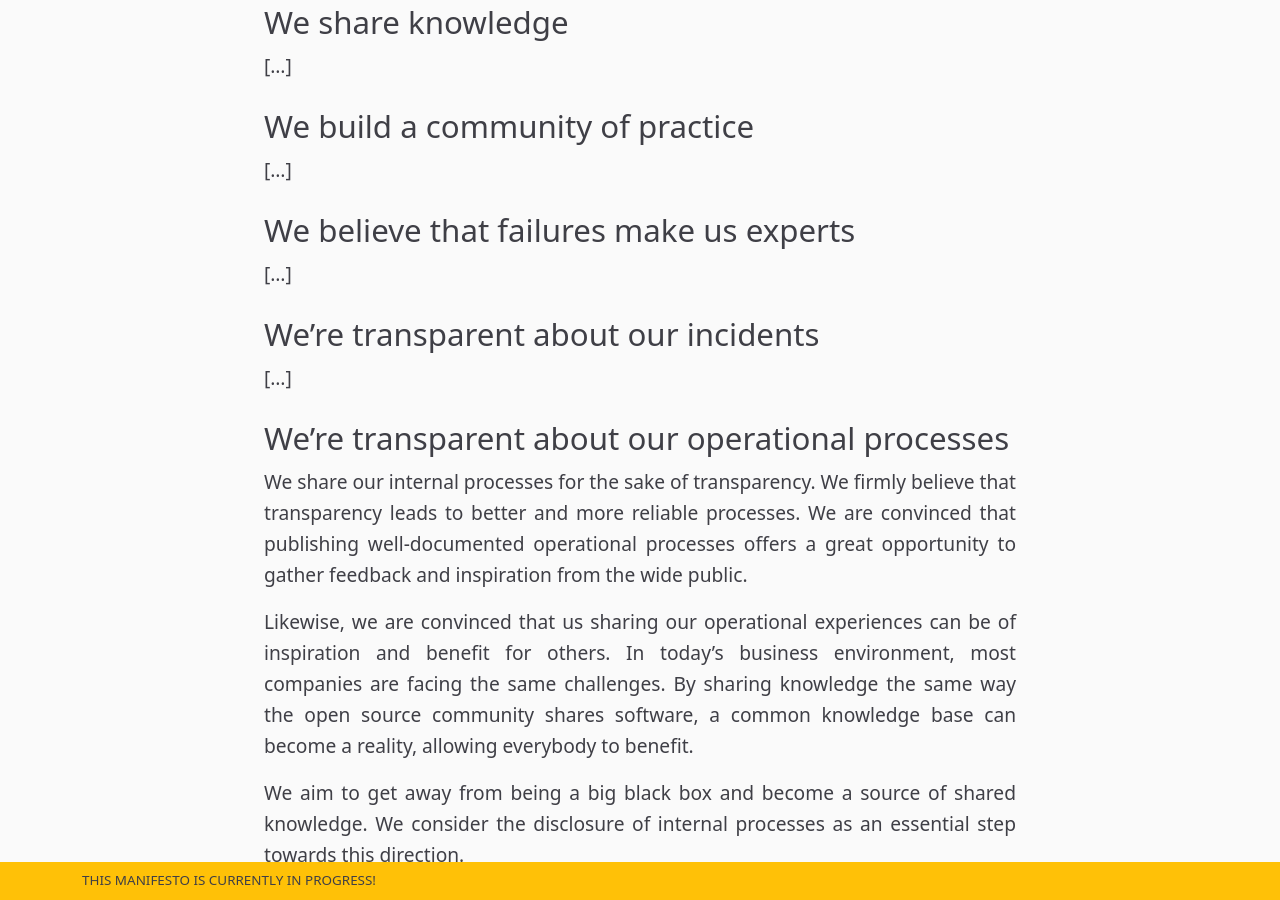
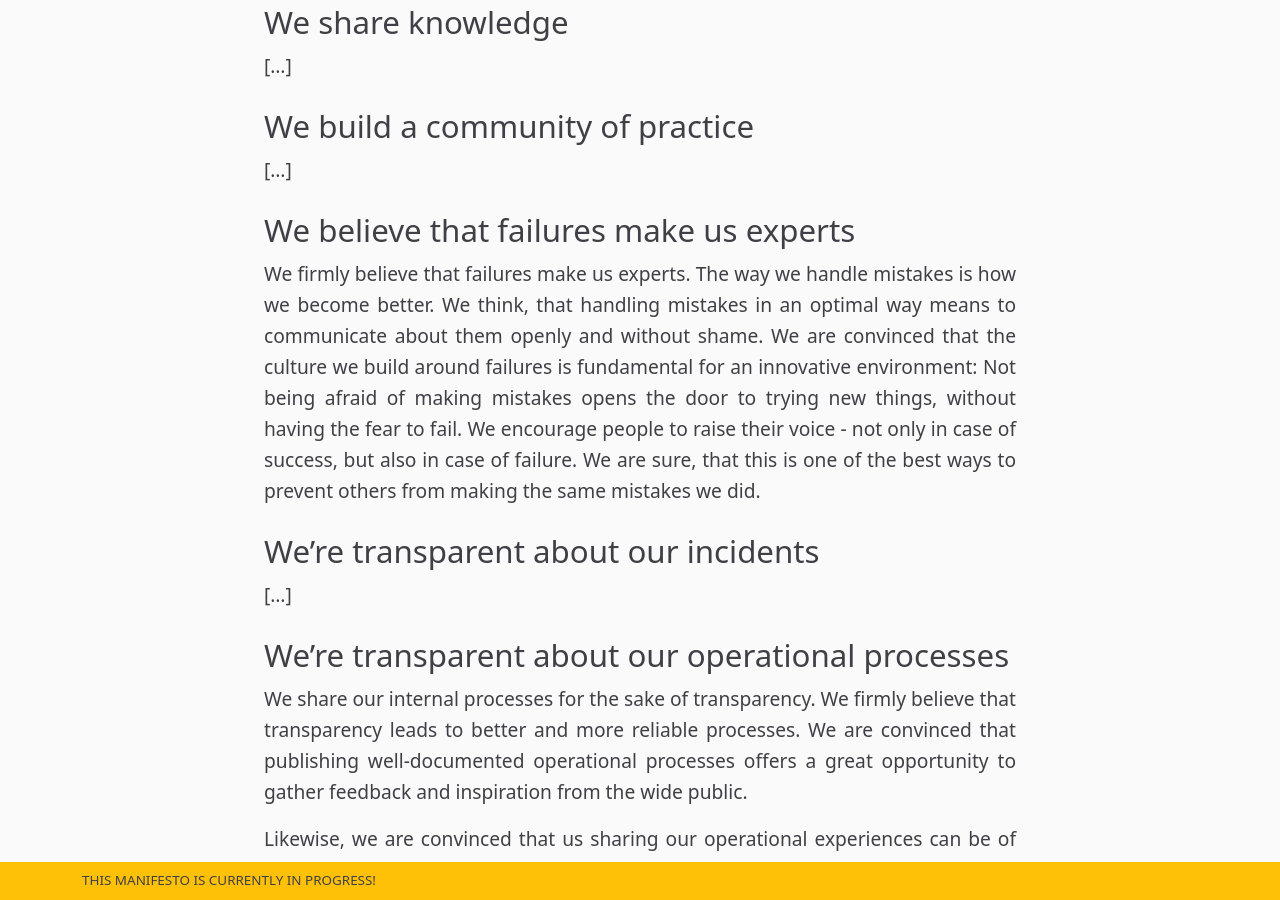
Before and after one commit to SovereignCloudStack/open-operations-manifesto, a Jekyll site: the page built from MANIFESTO.md, in a window 1280 px wide and 900 px high, scrolled down 1168 px. Built offline with Jekyll 4.4.1, drawn with Linux system fonts in a browser that asks for light colours.

Commit message:
Feat/add word (#13)
* add section failures make us experts

Signed-off-by: heinritzkat <111436515+heinritzkat@users.noreply.github.com>

* small adjustment regarding the term key

Signed-off-by: heinritzkat <111436515+heinritzkat@users.noreply.github.com>

* change word

Signed-off-by: heinritzkat <111436515+heinritzkat@users.noreply.github.com>

Signed-off-by: heinritzkat <111436515+heinritzkat@users.noreply.github.com>

```diff
--- a/MANIFESTO.md
+++ b/MANIFESTO.md
@@ -16,7 +16,7 @@
 [...]
 
 ## We believe that failures make us experts
-[...]
+We firmly believe that failures make us experts. The way we handle mistakes is how we become better. We think, that handling mistakes in an optimal way means to communicate about them openly and without shame. We are convinced that the culture we build around failures is fundamental for an innovative environment: Not being afraid of making mistakes opens the door to trying new things, without having the fear to fail. We encourage people to raise their voice - not only in case of success, but also in case of failure. We are sure, that this is one of the best ways to prevent others from making the same mistakes we did.
 
 ## We're transparent about our incidents
 [...]
```
